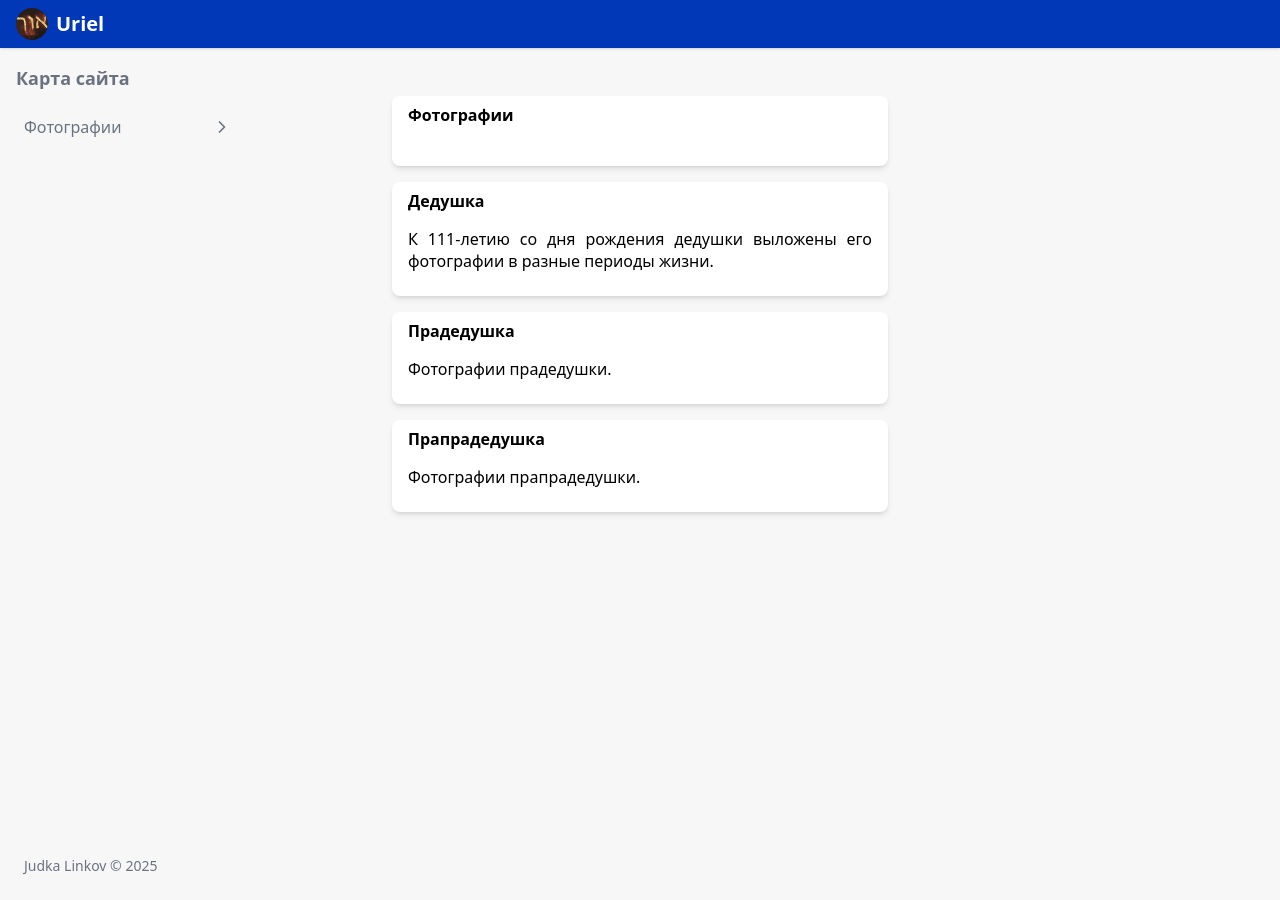
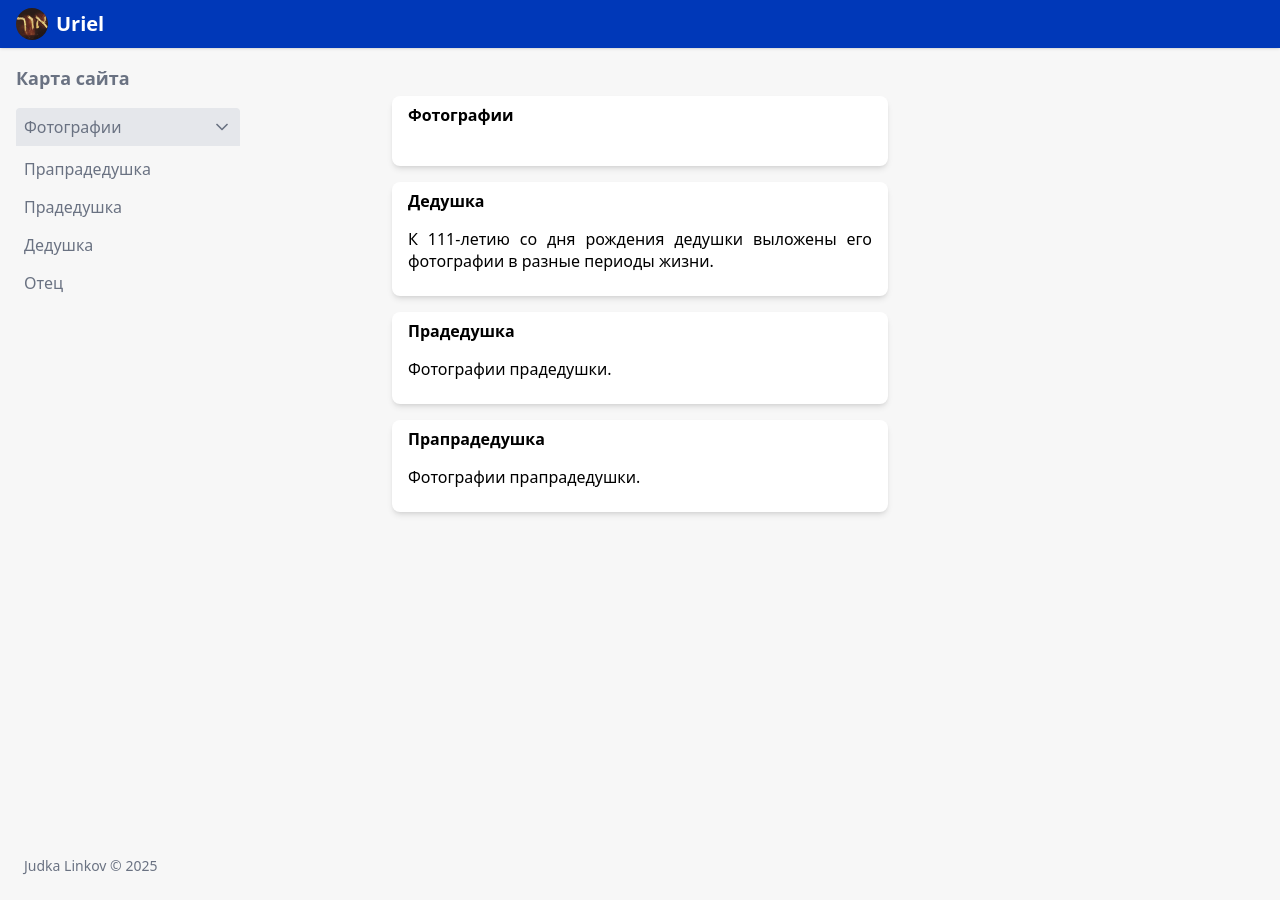
Before and after one commit to judka-uriel/judka-uriel.github.io, a Jekyll site: the page built from ru/judka/photo.md, in a window 1280 px wide. Built offline with Jekyll 4.4.1, drawn with Linux system fonts in a browser that asks for light colours; nearby versions of some CDN libraries.

Commit message:
Highlight the current nav menu item on the left sidebar and open it by default

```diff
--- a/_includes/nav.html
+++ b/_includes/nav.html
@@ -1,9 +1,9 @@
 <ul class="flex flex-col gap-1{% if include.level == 0 %}"{% else %}pl-4 mt-1" x-show="open" x-transition{% endif %}>
 {%- for item in include.nav -%}
   {% if item.nav %}
-  <li x-data="{ open: false }" class="rounded overflow-hidden">
+  <li x-data="{ open: {% if page.url contains item.url %}true{% else %}false{% endif %} }" class="rounded overflow-hidden">
     <div @click.stop="open = !open"
-      class="flex justify-between items-center p-2 hover:bg-gray-200 dark:hover:bg-gray-800 cursor-pointer">
+      class="flex justify-between items-center p-2 hover:bg-gray-200 dark:hover:bg-gray-800 cursor-pointer {% if item.url == page.url %} bg-gray-200 dark:bg-gray-800{% endif %}">
       <span>{{ item.title }}</span>
       <svg :class="open ? 'transform rotate-90' : ''" class="w-5 h-5 transition-transform duration-200">
         <use href="#arrow-icon"></use>
@@ -13,7 +13,7 @@
     {%- include nav.html nav=item.nav level=level -%}
   </li>
   {%- else -%}
-  <li><a href="{{ item.url | relative_url }}" class="block p-2 hover:bg-gray-200 dark:hover:bg-gray-800 rounded">{{ item.title }}</a></li>
+  <li><a href="{{ item.url | relative_url }}" class="block p-2 hover:bg-gray-200 dark:hover:bg-gray-800 rounded {% if item.url == page.url %} bg-gray-200 dark:bg-gray-800{% endif %}">{{ item.title }}</a></li>
   {%- endif -%}
 {%- endfor -%}
 </ul>
--- a/files/page/style.css
+++ b/files/page/style.css
@@ -237,6 +237,9 @@
   .hidden {
     display: none;
   }
+  .table {
+    display: table;
+  }
   .h-5 {
     height: calc(var(--spacing) * 5);
   }
@@ -248,6 +251,9 @@
   }
   .h-full {
     height: 100%;
+  }
+  .w-4 {
+    width: calc(var(--spacing) * 4);
   }
   .w-4\/5 {
     width: calc(4/5 * 100%);
@@ -263,6 +269,9 @@
   }
   .w-full {
     width: 100%;
+  }
+  .border-collapse {
+    border-collapse: collapse;
   }
   .-translate-x-full {
     --tw-translate-x: -100%;
@@ -284,6 +293,9 @@
   }
   .cursor-pointer {
     cursor: pointer;
+  }
+  .resize {
+    resize: both;
   }
   .flex-col {
     flex-direction: column;
@@ -321,14 +333,24 @@
   .rounded-lg {
     border-radius: var(--radius-lg);
   }
+  .border {
+    border-style: var(--tw-border-style);
+    border-width: 1px;
+  }
   .bg-\[\#0038B8\] {
     background-color: #0038B8;
   }
   .bg-\[\#f7f7f7\] {
     background-color: #f7f7f7;
   }
+  .bg-black {
+    background-color: var(--color-black);
+  }
   .bg-black\/50 {
     background-color: color-mix(in oklab, var(--color-black) 50%, transparent);
+  }
+  .bg-gray-200 {
+    background-color: var(--color-gray-200);
   }
   .bg-white {
     background-color: var(--color-white);
@@ -388,6 +410,9 @@
   .capitalize {
     text-transform: capitalize;
   }
+  .underline {
+    text-decoration-line: underline;
+  }
   .shadow {
     --tw-shadow: 0 1px 3px 0 var(--tw-shadow-color, rgb(0 0 0 / 0.1)), 0 1px 2px -1px var(--tw-shadow-color, rgb(0 0 0 / 0.1));
     box-shadow: var(--tw-inset-shadow), var(--tw-inset-ring-shadow), var(--tw-ring-offset-shadow), var(--tw-ring-shadow), var(--tw-shadow);
@@ -395,6 +420,10 @@
   .shadow-md {
     --tw-shadow: 0 4px 6px -1px var(--tw-shadow-color, rgb(0 0 0 / 0.1)), 0 2px 4px -2px var(--tw-shadow-color, rgb(0 0 0 / 0.1));
     box-shadow: var(--tw-inset-shadow), var(--tw-inset-ring-shadow), var(--tw-ring-offset-shadow), var(--tw-ring-shadow), var(--tw-shadow);
+  }
+  .outline {
+    outline-style: var(--tw-outline-style);
+    outline-width: 1px;
   }
   .transition-transform {
     transition-property: transform, translate, scale, rotate;
@@ -499,6 +528,11 @@
   .dark\:bg-\[\#28282B\] {
     @media (prefers-color-scheme: dark) {
       background-color: #28282B;
+    }
+  }
+  .dark\:bg-gray-800 {
+    @media (prefers-color-scheme: dark) {
+      background-color: var(--color-gray-800);
     }
   }
   .dark\:text-gray-400 {
@@ -614,6 +648,11 @@
   inherits: false;
   initial-value: skewY(0);
 }
+@property --tw-border-style {
+  syntax: "*";
+  inherits: false;
+  initial-value: solid;
+}
 @property --tw-font-weight {
   syntax: "*";
   inherits: false;
@@ -673,6 +712,11 @@
   inherits: false;
   initial-value: 0 0 #0000;
 }
+@property --tw-outline-style {
+  syntax: "*";
+  inherits: false;
+  initial-value: solid;
+}
 @property --tw-duration {
   syntax: "*";
   inherits: false;
```
Also changed, not shown: _data/nav_ru.yml (+5 -5 lines).
